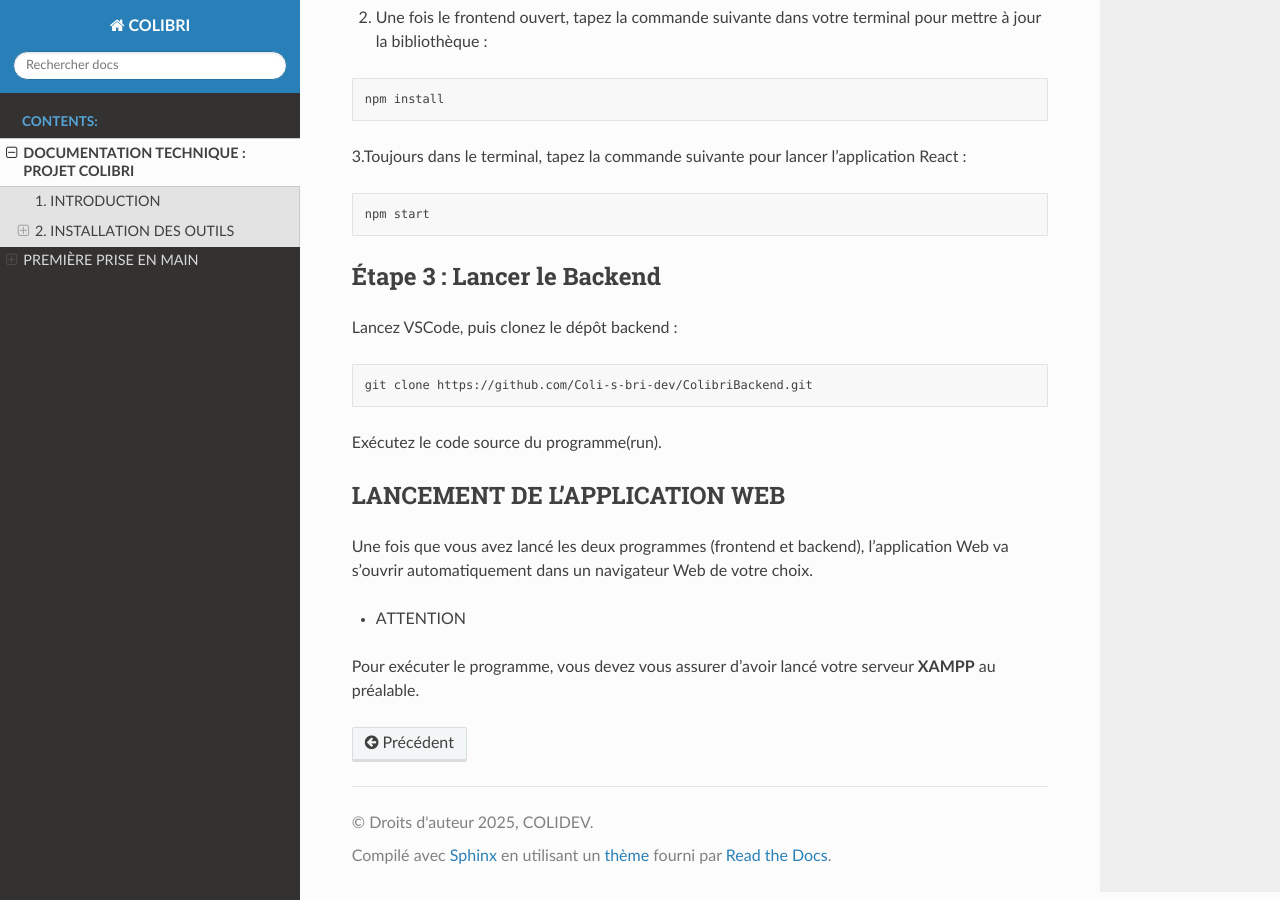
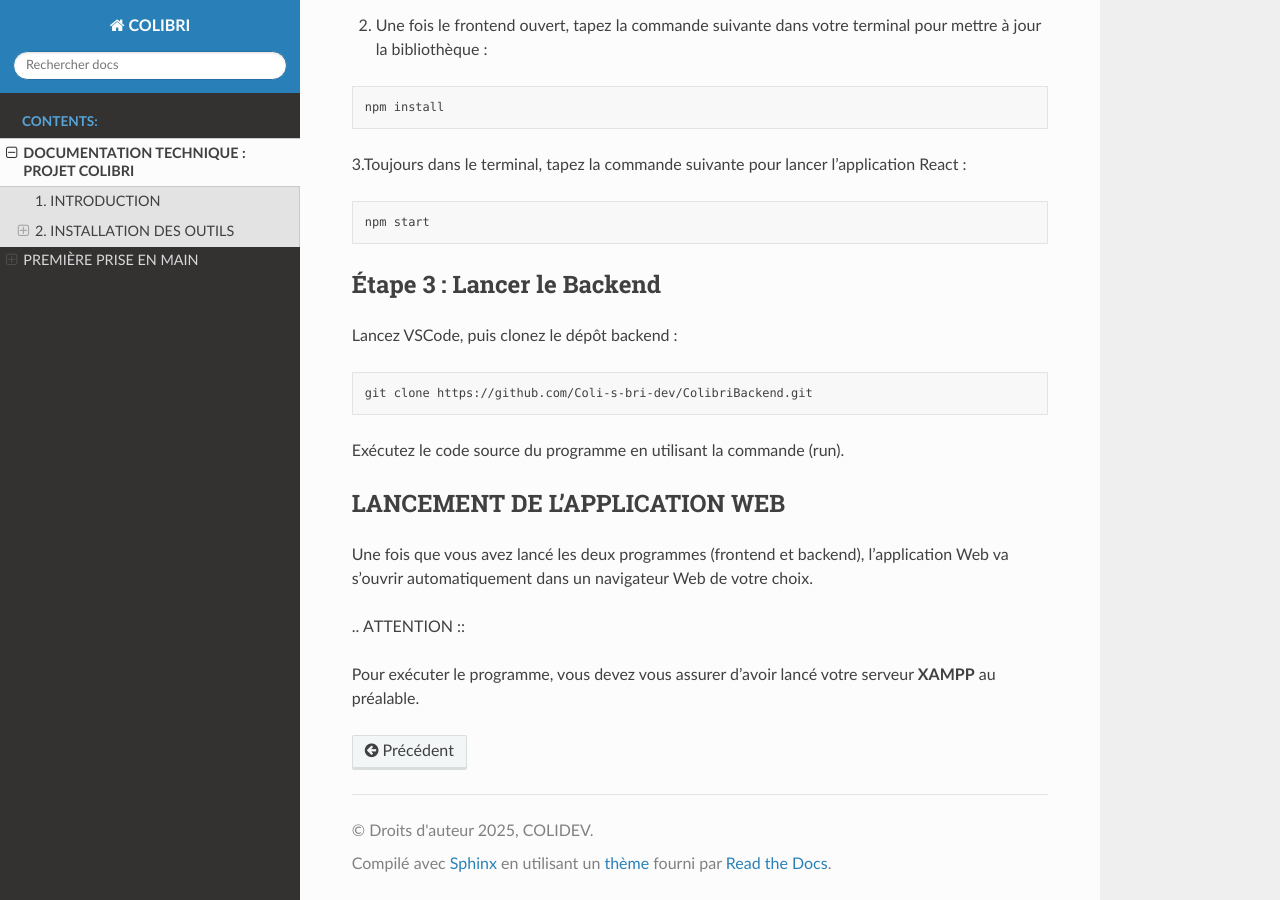
Before and after one commit to Nicole8001/docs, a Sphinx documentation site: the page built from docs/source/my-first-post.md, in a window 1280 px wide and 900 px high, scrolled down 1771 px. Built offline with Sphinx 7.4.7 and the Read the Docs theme 3.1.0, drawn with Linux system fonts in a browser that asks for light colours.

Commit message:
Update my-first-post.md

````diff
--- a/docs/source/my-first-post.md
+++ b/docs/source/my-first-post.md
@@ -46,7 +46,7 @@ Une fois tous ces outils installés, ouvrez votre dépôt Git et clonez le lien
 git clone https://github.com/Coli-s-bri-dev
 ```
 
- Étape 2 : Frontend
+ ## Étape 2 : Frontend
 
 1. Lancez votre interface IDE, dans notre cas **VSCode**, et clonez le dépôt suivant :
 ```bash
@@ -72,12 +72,12 @@ Lancez VSCode, puis clonez le dépôt backend :
 git clone https://github.com/Coli-s-bri-dev/ColibriBackend.git
 ```
 
-Exécutez le code source du programme(run).
+Exécutez le code source du programme en utilisant la commande (run).
 
 ## LANCEMENT DE L'APPLICATION WEB
 
 Une fois que vous avez lancé les deux programmes (frontend et backend), l'application Web va s’ouvrir automatiquement dans un navigateur Web de votre choix.
 
-- ATTENTION
+.. ATTENTION ::
 
 Pour exécuter le programme, vous devez vous assurer d'avoir lancé votre serveur **XAMPP** au préalable.
````
